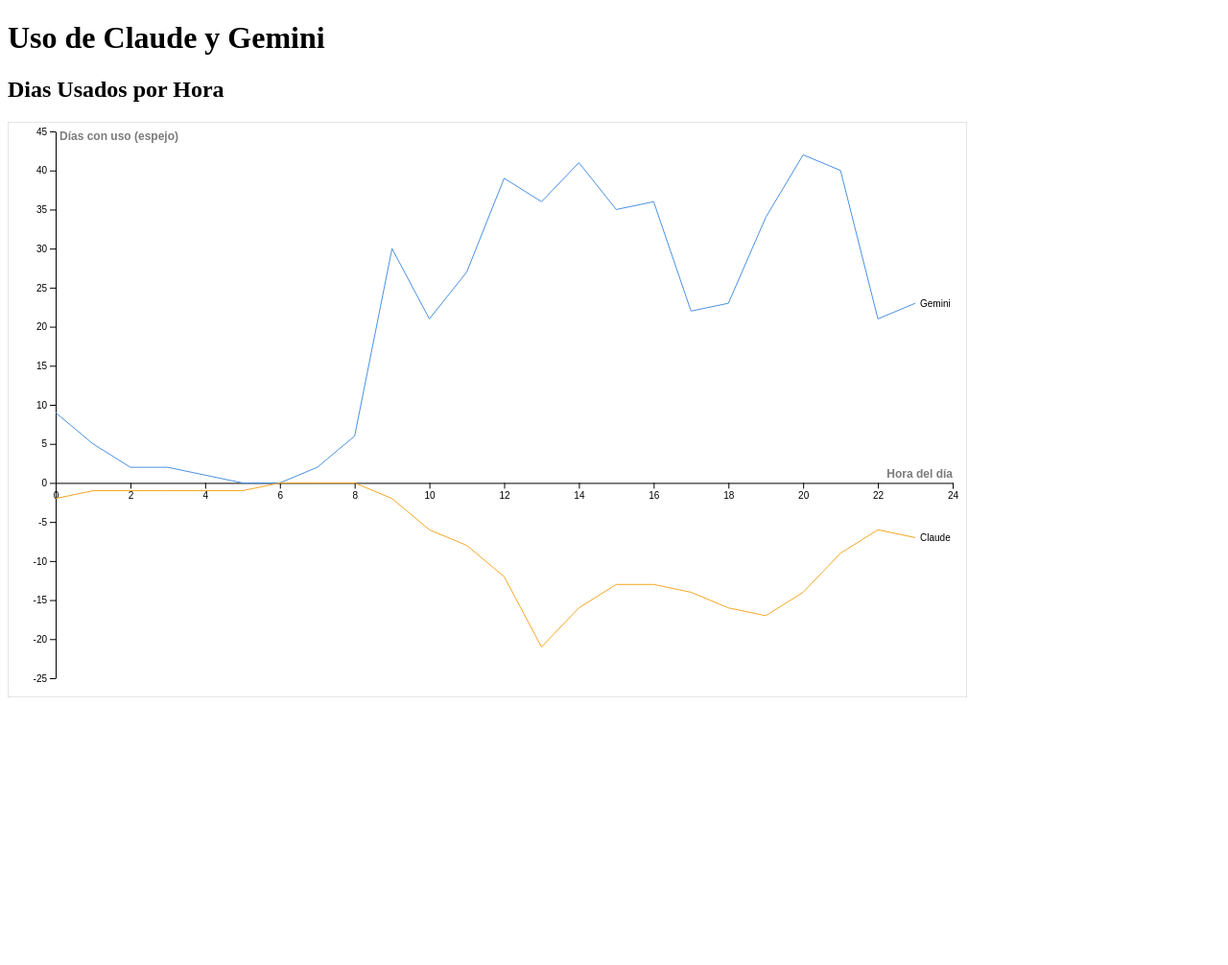
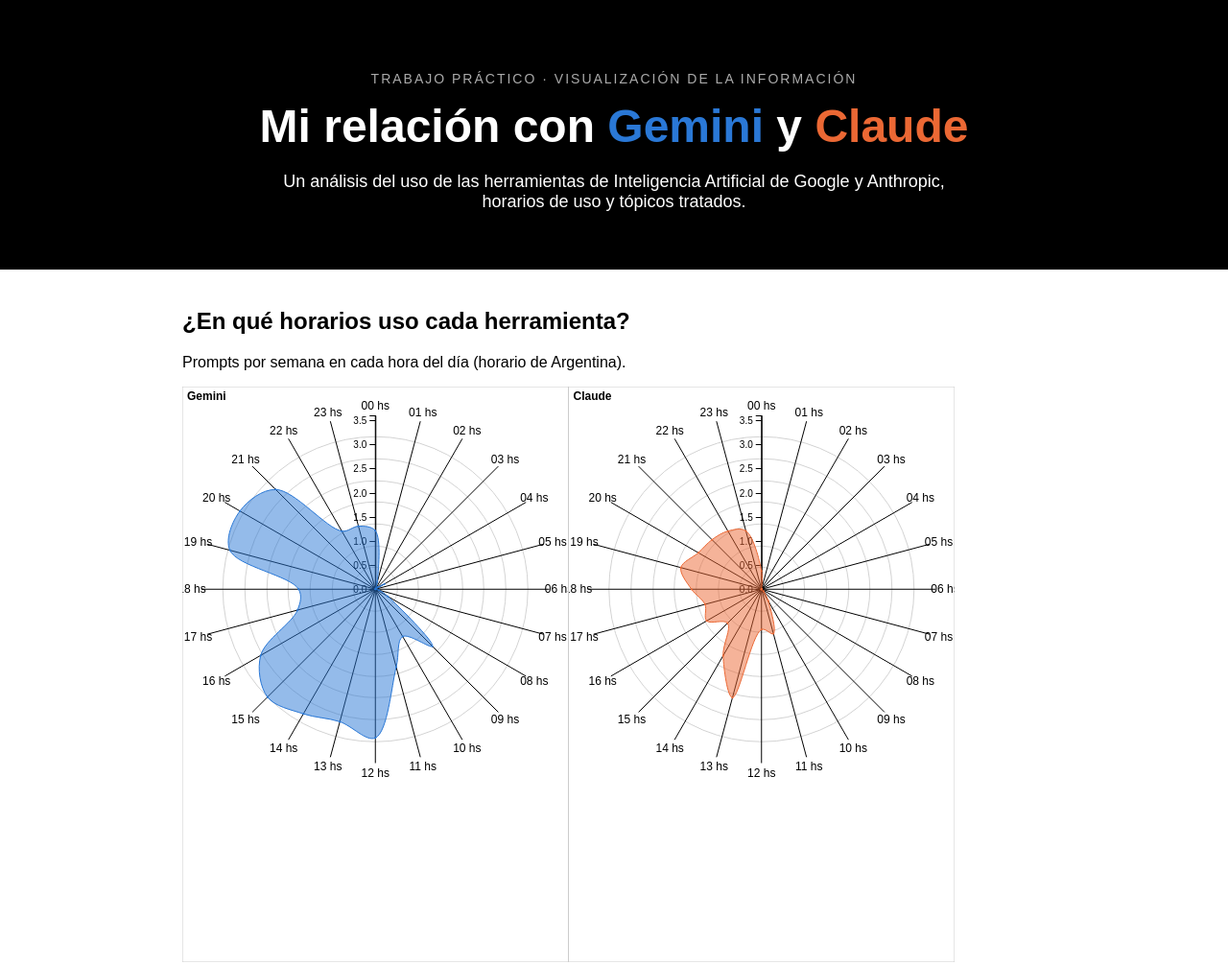
Before and after one commit to ivanstrangis/infovis, a plain HTML site: page DatosPersonales/index.html in a window 1280 px wide. Shown: the whole page at 96% size. Before the commit the page ends 800 px from the top, so only its background shows below. Drawn offline with Linux system fonts and the light colour scheme.

Commit message:
Agrego encabezado y grafico de relojes en DatosPersonales
Co-Authored-By: Claude Sonnet 5.5 <noreply@anthropic.com>
Claude-Session: https://claude.ai/code/session_01MkdJxVtNjXdsx8yrgp1pNK

```diff
--- a/DatosPersonales/index.html
+++ b/DatosPersonales/index.html
@@ -1,15 +1,43 @@
 <!DOCTYPE html>
-<html>
+<html lang="es">
 <head>
   <meta charset="utf-8">
   <meta name="viewport" content="width=device-width">
-  <title>Datos Personales Ivan Strangis</title>
+  <title>Mi relación con Gemini y Claude</title>
+  <style>
+    body { font-family: Arial, sans-serif; margin: 0; }
+
+    /* parte negra de arriba */
+    header { background: black; color: white; text-align: center; padding: 60px 20px; }
+    .subtitulo { font-size: 14px; letter-spacing: 2px; text-transform: uppercase; color: #aaa; }
+    h1 { font-size: 48px; margin: 10px 0; }
+    .descripcion { max-width: 700px; margin: 20px auto 0; font-size: 18px; }
+
+    /* colores de cada herramienta */
+    .gemini { color: #2A78D6; }
+    .claude { color: #EB6834; }
+
+    /* contenido */
+    main { max-width: 900px; margin: 0 auto; padding: 20px; }
+  </style>
 </head>
 <body>
-<H1>Uso de Claude y Gemini</H1>
 
-  <H2>Dias Usados por Hora</H2>
-  <object type="image/svg+xml" data="DiasUsadosPorHora.svg"></object>
+  <header>
+    <p class="subtitulo">Trabajo práctico · Visualización de la Información</p>
+    <h1>Mi relación con <span class="gemini">Gemini</span> y <span class="claude">Claude</span></h1>
+    <p class="descripcion">
+      Un análisis del uso de las herramientas de Inteligencia Artificial de Google y Anthropic,
+      horarios de uso y tópicos tratados.
+    </p>
+  </header>
+
+  <main>
+    <!-- gráfico de RAWGraphs -->
+    <h2>¿En qué horarios uso cada herramienta?</h2>
+    <p>Prompts por semana en cada hora del día (horario de Argentina).</p>
+    <object type="image/svg+xml" data="Relojes.svg" width="805" height="600"></object>
+  </main>
 
 </body>
 </html>
```
